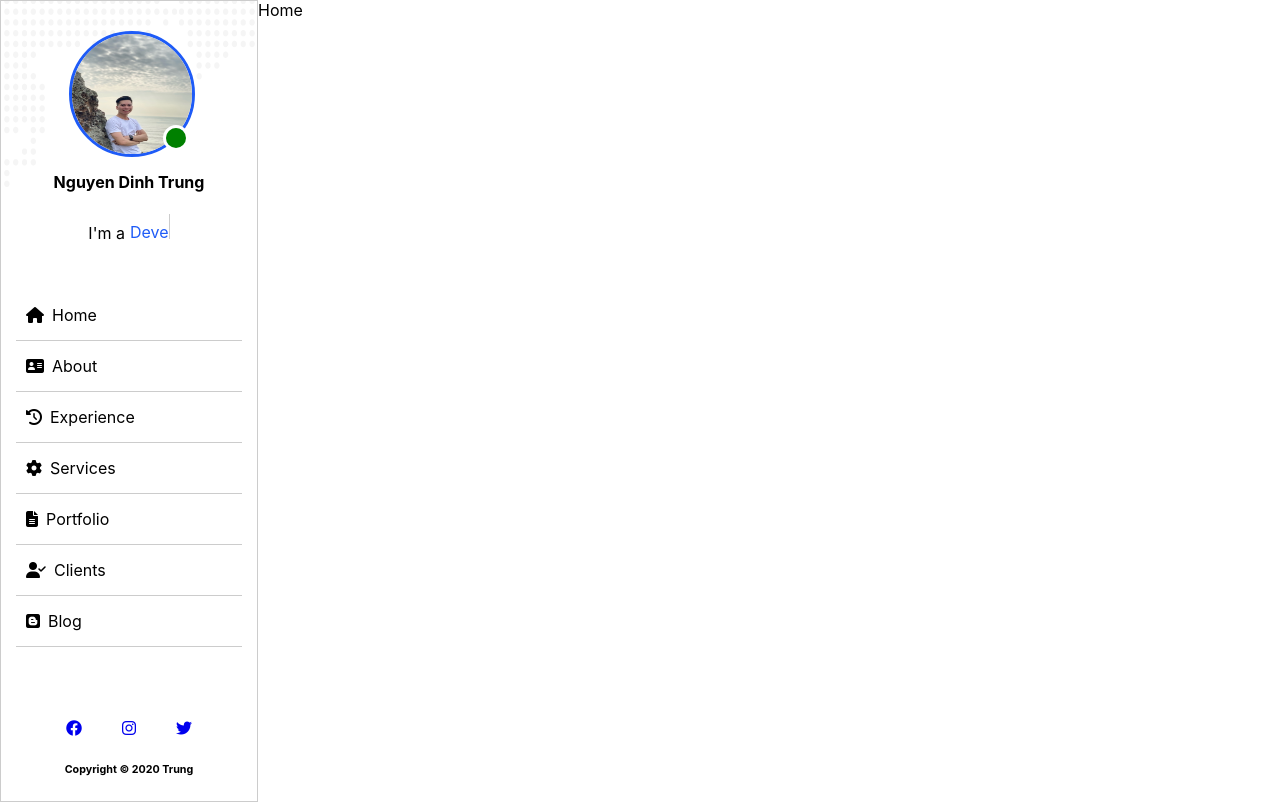
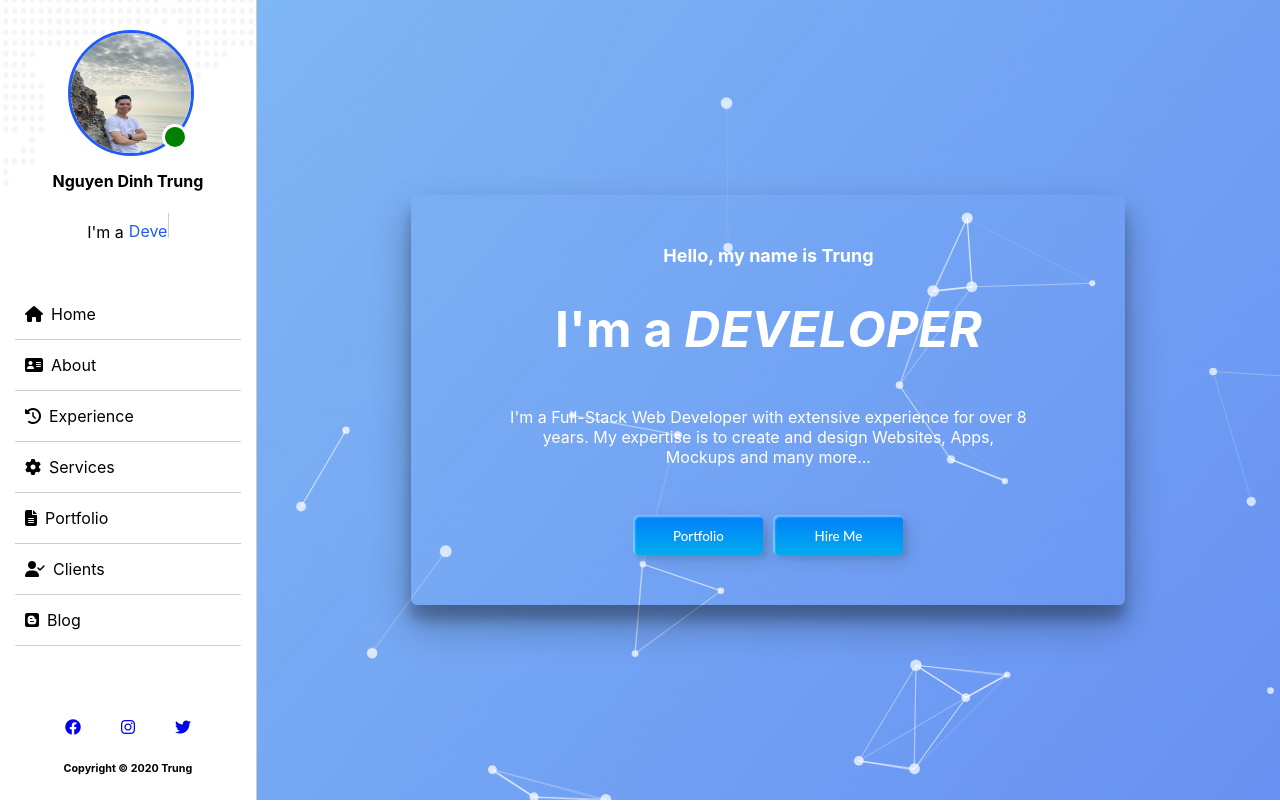
Before and after one commit to trungnd11/mylandingpage, a React (Create React App) app: page / in a window 1280 px wide. Built offline with nearby package versions, Linux system fonts and the light colour scheme.

Commit message:
update home page

```diff
--- a/src/components/container/container.scss
+++ b/src/components/container/container.scss
@@ -7,10 +7,11 @@ $colorWhite: #fff;
   .slideBar {
     width: 20%;
     height: 100vh;
-    border: 1px solid #ccc;
+    border-right: 1px solid #ccc;
     display: flex;
     flex-direction: column;
     justify-content: space-between;
+    overflow: hidden;
 
     .avatar {
       text-align: center;
@@ -117,6 +118,13 @@ $colorWhite: #fff;
       }
     }
   }
+
+  .wapper-content {
+    width: 80%;
+    display: inline-block;
+    overflow: hidden;
+    position: relative;
+  }
 }
 
 @keyframes showSkill {
--- /dev/null
+++ b/src/page/home/Home.jsx
@@ -0,0 +1,168 @@
+import React, { useEffect, useRef } from 'react';
+import './home.scss';
+
+export default function Home() {
+
+  useEffect(() => {
+    return () => {
+     const canvas = document.querySelector("#canvas");
+    const context = canvas.getContext("2d");
+    const H = 943;
+    const W = 1140;
+    let dots = [];
+    canvas.width = W;
+    canvas.height = H;
+
+    const DOT = {
+      color: "rgb(256,256,256,0.7)",
+      colorLine: "rgb(256,256,256,0.5)",
+      count: 40,
+      vX: 3,
+      vY: 3,
+      range: 150
+    };
+    const gradient = context.createLinearGradient(0, 0, W, H);
+    gradient.addColorStop(0, "#7fb6f4c7");
+    gradient.addColorStop(1, "#648cf2");
+
+    class Dot {
+      constructor(x, y, vx, vy, r) {
+        this.x = x;
+        this.y = y;
+        this.vx = vx;
+        this.vy = vy;
+        this.r = r;
+        this.dotsNears = [];
+      }
+
+      draw() {
+        context.beginPath();
+        context.arc(this.x, this.y, this.r, 0, Math.PI * 2, false);
+        context.fillStyle = DOT.color;
+        context.fill();
+        this.dotsNears.forEach((dotNear) => {
+          context.beginPath();
+          context.moveTo(this.x, this.y);
+          context.lineTo(dotNear.x, dotNear.y);
+          context.lineWidth = (DOT.range - dotNear.d) * (2 / DOT.range);
+          context.strokeStyle = DOT.colorLine;
+          context.stroke();
+        });
+      }
+
+      update(dots) {
+        if (this.x - this.r >= W) {
+          this.x = 0 - this.r;
+          this.vy = (Math.random() - 0.5) * DOT.vY;
+        }
+        if (this.x + this.r < 0) {
+          this.x = W + this.r;
+          this.vy = (Math.random() - 0.5) * DOT.vY;
+        }
+        if (this.y - this.r >= H) {
+          this.y = 0 - this.r;
+          this.vx = (Math.random() - 0.5) * DOT.vX;
+        }
+        if (this.y + this.r < 0) {
+          this.y = H + this.r;
+          this.vx = (Math.random() - 0.5) * DOT.vX;
+        }
+
+        this.x += this.vx;
+        this.y += this.vy;
+
+        this.dotsNears = [];
+        dots.forEach((dot) => {
+          if (dot === this) return;
+          const d = Math.sqrt((this.x - dot.x) ** 2 + (this.y - dot.y) ** 2);
+          if (d < DOT.range) {
+            this.dotsNears.push({ x: dot.x, y: dot.y, d: d });
+          }
+        });
+        this.draw();
+      }
+    }
+
+    function init() {
+      for (let i = 0; i < DOT.count; i++) {
+        const r = Math.random() * 3 + 3;
+        const positionX = Math.random() * W;
+        const positionY = Math.random() * H;
+        const vx = (Math.random() - 0.5) * DOT.vX;
+        const vy = (Math.random() - 0.5) * DOT.vY;
+        dots.push(new Dot(positionX, positionY, vx, vy, r));
+      }
+    }
+
+    function animate() {
+      requestAnimationFrame(animate);
+      context.fillStyle = gradient;
+      context.fillRect(0, 0, canvas.width, canvas.height);
+
+      if (dots.length > DOT.count) {
+        dots = dots.filter(
+          (dot) =>
+            dot.x + dot.r > 0 &&
+            dot.x - dot.r < W &&
+            dot.y + dot.r > 0 &&
+            dot.y - dot.r < H
+        );
+      }
+      dots.forEach((dot) => {
+        dot.update(dots);
+      });
+    }
+
+    init();
+    animate();
+
+    canvas.addEventListener("click", function (event) {
+      for (let i = 0; i < 3; i++) {
+        const r = Math.random() * 3 + 3;
+        const positionX = event.offsetX;
+        const positionY = event.offsetY;
+        const vx = (Math.random() - 0.5) * DOT.vX;
+        const vy = (Math.random() - 0.5) * DOT.vY;
+        dots.push(new Dot(positionX, positionY, vx, vy, r));
+      }
+    });
+
+    };
+  }, []);
+
+  return (
+    <div className="wapper-home">
+      <div className="water-effect jquery-ripples">
+        <canvas
+          id='canvas'
+          width="1140"
+          height="943"
+          style={{ position: 'absolute', inset: '0px', zIndex: '1' }}
+        />
+      </div>
+      <div className="wapper-content">
+        <div className="content">
+          <h5>Hello, my name is <strong>Trung</strong></h5>
+          <h1>
+            <span>I'm a </span>
+            <span className='waviy'>
+              <i>D</i>
+              <i>e</i>
+              <i>v</i>
+              <i>e</i>
+              <i>l</i>
+              <i>o</i>
+              <i>p</i>
+              <i>e</i>
+              <i>r</i>
+            </span>
+          </h1>
+          <p>I'm a Full-Stack Web Developer with extensive      experience for over 8 years. My expertise is to create  and design Websites, Apps, Mockups and many more...
+          </p>
+          <button class="custom-btn btn-12"><span>Click!</span><span>Portfolio</span></button>
+          <button class="custom-btn btn-12"><span>Click!</span><span>Hire Me</span></button>
+        </div>
+      </div>
+    </div>
+  );
+}
--- a/src/page/home/Home.tsx
+++ /dev/null
@@ -1,7 +0,0 @@
-import React from 'react';
-
-export default function Home() {
-  return (
-    <div>Home</div>
-  )
-}
--- /dev/null
+++ b/src/page/home/home.scss
@@ -0,0 +1,147 @@
+
+.wapper-home {
+  .wapper-content {
+    position: relative;
+    z-index: 1;
+    width: 100%;
+    height: 100vh;
+    display: flex;
+    justify-content: center;
+    align-items: center;
+    .content {
+      border-radius: 6px;
+      width: 60%;
+      padding: 50px;
+      color: #fff;
+      text-align: center;
+      box-shadow: 0 19px 38px rgba(0, 0, 0, 0.3),0 15px 12px rgba(0, 0, 0, 0.22);
+
+      h5 {
+        margin: 0;
+        font-size: 18px;
+      }
+
+      h1 {
+        font-size: 50px;
+        .waviy {
+        position: relative;
+        -webkit-box-reflect: below -20px linear-gradient(transparent, rgba(0,0,0,.2));
+
+        i {
+          position: relative;
+          display: inline-block;
+          color: #fff;
+          text-transform: uppercase;
+          animation: waviy 1s infinite;
+          animation-delay: calc(.1s * var(--i));
+        }
+      }
+      }
+
+      p {
+        margin: 3rem;
+      }
+
+
+      .custom-btn {
+        width: 130px;
+        height: 40px;
+        color: #fff;
+        border-radius: 10px;
+        padding: 10px 25px;
+        font-family: "Lato", sans-serif;
+        font-weight: 500;
+        background: transparent;
+        cursor: pointer;
+        transition: all 0.3s ease;
+        position: relative;
+        display: inline-block;
+        box-shadow: inset 2px 2px 2px 0px rgba(255, 255, 255, 0.5),
+          7px 7px 20px 0px rgba(0, 0, 0, 0.1),
+          4px 4px 5px 0px rgba(0, 0, 0, 0.1);
+        outline: none;
+      }
+
+      .btn-12 {
+        position: relative;
+        right: 20px;
+        bottom: 20px;
+        border: none;
+        box-shadow: none;
+        width: 130px;
+        height: 40px;
+        line-height: 42px;
+        -webkit-perspective: 230px;
+        perspective: 230px;
+        margin-right: 10px;
+      }
+      .btn-12 span {
+        background: rgb(0, 172, 238);
+        background: linear-gradient(
+          0deg,
+          rgba(0, 172, 238, 1) 0%,
+          rgba(2, 126, 251, 1) 100%
+        );
+        display: block;
+        position: absolute;
+        width: 130px;
+        height: 40px;
+        box-shadow: inset 2px 2px 2px 0px rgba(255, 255, 255, 0.5),
+          7px 7px 20px 0px rgba(0, 0, 0, 0.1),
+          4px 4px 5px 0px rgba(0, 0, 0, 0.1);
+        border-radius: 5px;
+        margin: 0;
+        text-align: center;
+        -webkit-box-sizing: border-box;
+        -moz-box-sizing: border-box;
+        box-sizing: border-box;
+        -webkit-transition: all 0.3s;
+        transition: all 0.3s;
+      }
+      .btn-12 span:nth-child(1) {
+        box-shadow: -7px -7px 20px 0px #fff9, -4px -4px 5px 0px #fff9,
+          7px 7px 20px 0px #0002, 4px 4px 5px 0px #0001;
+        -webkit-transform: rotateX(90deg);
+        -moz-transform: rotateX(90deg);
+        transform: rotateX(90deg);
+        -webkit-transform-origin: 50% 50% -20px;
+        -moz-transform-origin: 50% 50% -20px;
+        transform-origin: 50% 50% -20px;
+      }
+      .btn-12 span:nth-child(2) {
+        -webkit-transform: rotateX(0deg);
+        -moz-transform: rotateX(0deg);
+        transform: rotateX(0deg);
+        -webkit-transform-origin: 50% 50% -20px;
+        -moz-transform-origin: 50% 50% -20px;
+        transform-origin: 50% 50% -20px;
+      }
+      .btn-12:hover span:nth-child(1) {
+        box-shadow: inset 2px 2px 2px 0px rgba(255, 255, 255, 0.5),
+          7px 7px 20px 0px rgba(0, 0, 0, 0.1),
+          4px 4px 5px 0px rgba(0, 0, 0, 0.1);
+        -webkit-transform: rotateX(0deg);
+        -moz-transform: rotateX(0deg);
+        transform: rotateX(0deg);
+      }
+      .btn-12:hover span:nth-child(2) {
+        box-shadow: inset 2px 2px 2px 0px rgba(255, 255, 255, 0.5),
+          7px 7px 20px 0px rgba(0, 0, 0, 0.1),
+          4px 4px 5px 0px rgba(0, 0, 0, 0.1);
+        color: transparent;
+        -webkit-transform: rotateX(-90deg);
+        -moz-transform: rotateX(-90deg);
+        transform: rotateX(-90deg);
+      }
+    }
+  }
+}
+
+@keyframes waviy {
+  0%,40%,100% {
+    transform: translateY(0)
+  }
+  20% {
+    transform: translateY(-20px)
+  }
+}
```
